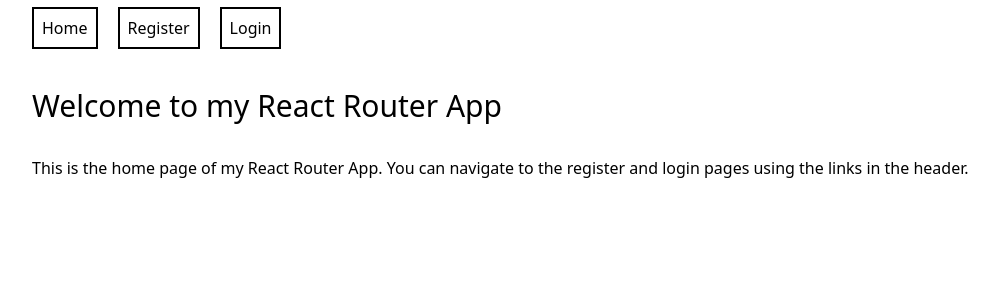
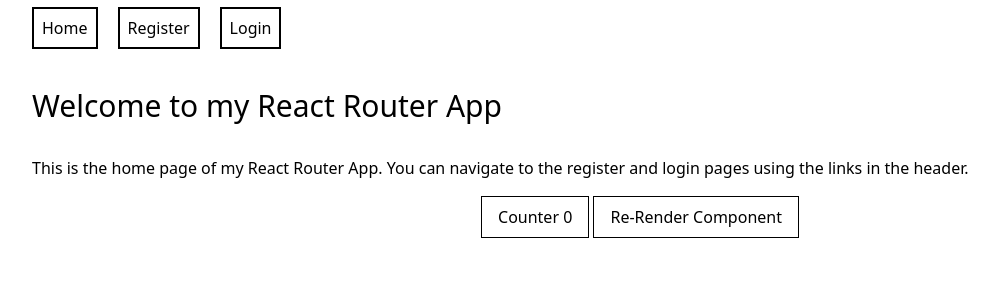
Before and after one commit to githubscientist/js-react-fsdcwdtb40, a React (Vite) app: page / in a window 1280 px wide. Shown: the top 300 px of the page, without its empty margins (0-998 px from the left). Built offline with nearby package versions, Linux system fonts and the light colour scheme.

Commit message:
normal variable

```diff
--- a/src/pages/Home.jsx
+++ b/src/pages/Home.jsx
@@ -1,4 +1,21 @@
+import { useEffect, useState } from "react";
+
 const Home = () => {
+
+    let count = 0;
+    let [state, setState] = useState(false);
+
+    const handleClick = () => {
+        count = count + 1;
+        console.log('count value changed', count);
+    }
+
+    useEffect(() => {
+        console.log('state changed');
+    }, [state]);
+
+    console.log('component rendered');
+
     return (
         <div className="p-4">
             <h1 className="text-3xl p-4">
@@ -8,6 +25,18 @@ const Home = () => {
             <p className="p-4">
                 This is the home page of my React Router App. You can navigate to the register and login pages using the links in the header.
             </p>
+
+            <div className="flex items-center justify-center">
+                <button
+                    className="border px-4 py-2 hover:bg-amber-500 hover:text-white"
+                    onClick={handleClick}
+                >Counter {count}</button>
+                &nbsp;
+                <button
+                    className="border px-4 py-2 hover:bg-green-500 hover:text-white"
+                    onClick={() => setState(!state)}
+                >Re-Render Component</button>
+            </div>
         </div>
     )
 }
```
Also changed, not shown: 1 other file (tests, documents, lock files or other folders).
